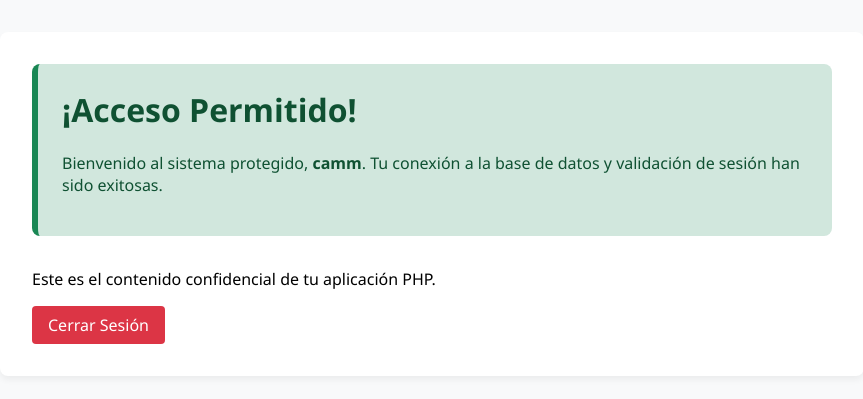
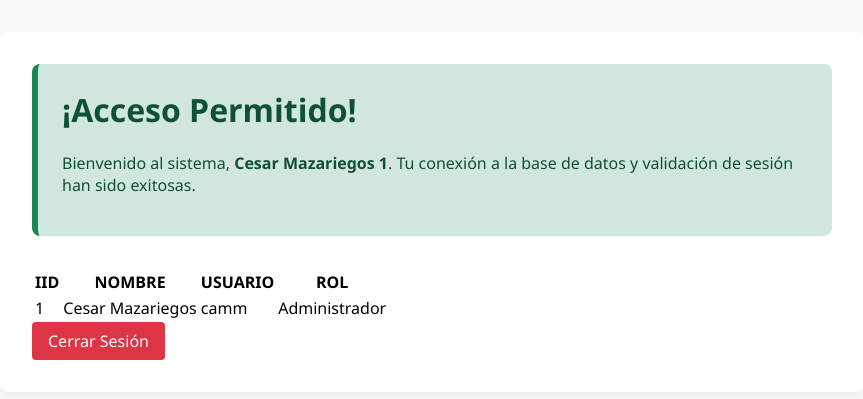
Before and after one commit to JosueGom08/TrabajoContenedores, a PHP site: page /dashboard.php in a window 1280 px wide. Shown: the top 399 px of the page, without its empty margins (208-1071 px from the left). Run offline with PHP 8.4, Linux system fonts and the light colour scheme; a user stored in the database is signed in; data comes from the database, SQL or seed files in the repository.

Commit message:
Creacion en consultas de usuarios

```diff
--- a/app_php/dashboard.php
+++ b/app_php/dashboard.php
@@ -27,13 +27,24 @@ if (!isset($_SESSION['user_id'])) {
 <div class="container">
     <div class="msg-success">
         <h1 style="margin-top:0;">¡Acceso Permitido!</h1>
-        <p>Bienvenido al sistema protegido, <strong><?php echo htmlspecialchars($_SESSION['username']); ?></strong>. Tu conexión a la base de datos y validación de sesión han sido exitosas.</p>
+        <p>Bienvenido al sistema, <strong><?php echo htmlspecialchars($_SESSION['nombre']); ?> <?php echo htmlspecialchars($_SESSION['rol']); ?></strong>. Tu conexión a la base de datos y validación de sesión han sido exitosas.</p>
     </div>
 
-    <p>Este es el contenido confidencial de tu aplicación PHP.</p>
+    <table>
+        <thead>
+            <tr>
+                <th>IID</th>
+                <th>NOMBRE</th>
+                <th>USUARIO</th>
+                <th>ROL</th>
+            </tr>
+        </thead>
+        <tbody></tbody>
+    </table>
 
     <a href="logout.php" class="btn-logout">Cerrar Sesión</a>
 </div>
 
 </body>
+    <script src="js/list_usuarios.js"></script>
 </html>
--- /dev/null
+++ b/app_php/js/list_usuarios.js
@@ -0,0 +1,22 @@
+document.addEventListener("DOMContentLoaded", () => {
+    fetch('/list_usuarios.php', {
+        method: 'POST'
+    })
+    .then(response => response.json())
+    .then(data => {
+        const wTBody = document.querySelector("table tbody");
+        wTBody.innerHTML = "";
+        console.log(data)
+        data.forEach(user => {
+            wTBody.innerHTML +=`
+                <tr>
+                    <td>${user.id}</td>
+                    <td>${user.nombre}</td>
+                    <td>${user.user_name}</td>
+                    <td>${user.descripcion}</td>
+                </tr>
+            `;
+        });
+    })
+    .catch(err => console.log("Error: ", err))
+})
--- /dev/null
+++ b/app_php/list_usuarios.php
@@ -0,0 +1,20 @@
+<?php
+session_start();
+header('Content-Type: application/json');
+require_once 'Connection.php';
+if ($_SERVER["REQUEST_METHOD"] == "POST") {
+    try {
+        $sql = "SELECT u.id, u.nombre, u.user_name, r.id_rol, r.descripcion
+                FROM usuario u
+                INNER JOIN rol r ON u.id_rol = r.id_rol";
+        $stmt = $pdo->query($sql);
+        $resultado = $stmt->fetchAll(PDO::FETCH_ASSOC);
+        echo json_encode($resultado);
+
+    } catch (PDOException $e) {
+        http_response_code(500);
+        echo json_encode([ "error" => "Error en la base de datos" ]);
+        error_log("ERROR EN list_usuarios.php: " . $e->getMessage());
+    }
+}
+?>
```
Also changed, not shown: app_php/auth.php (+7 -1 lines).
